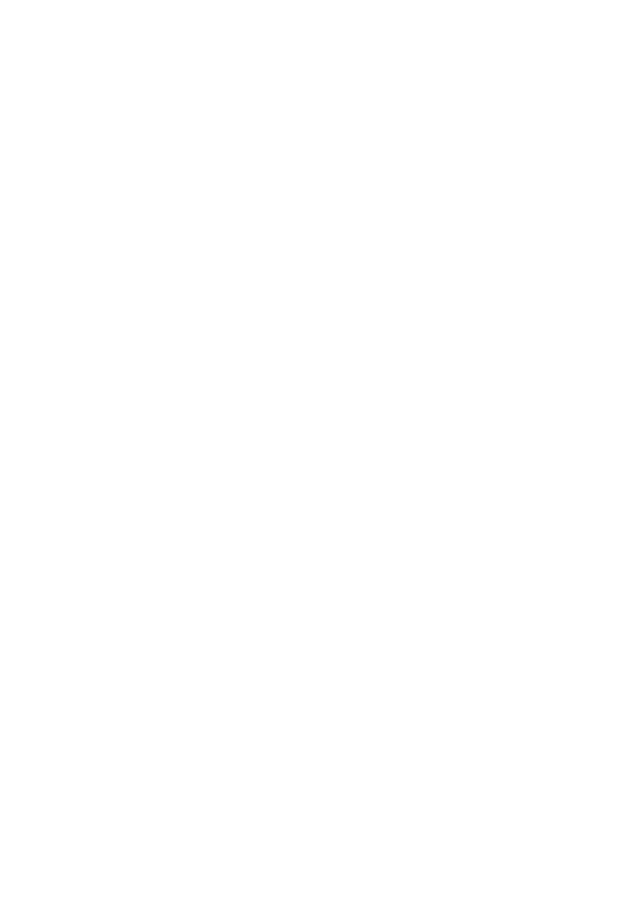
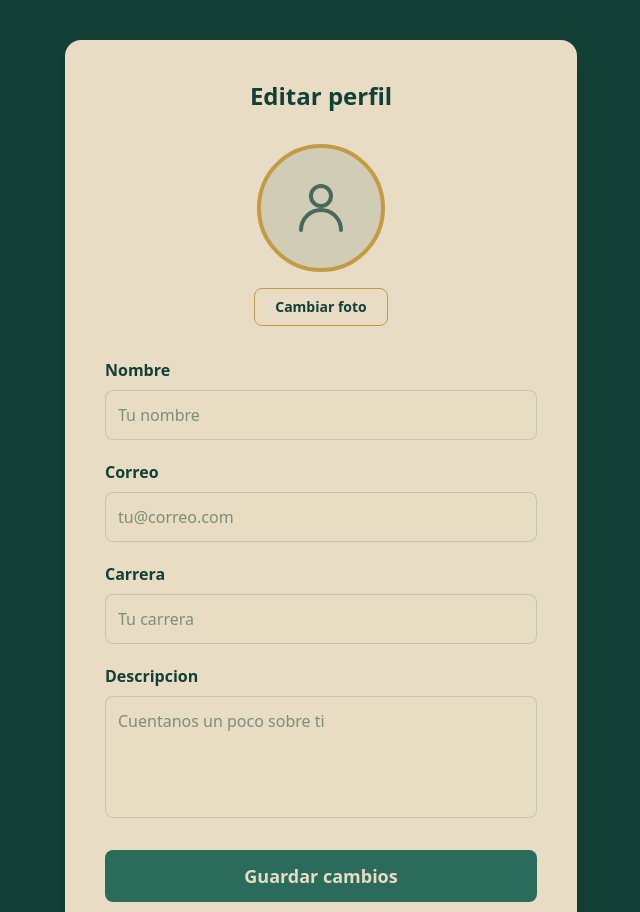
Before and after one commit to UPCLabs/classia, a React (Vite) app in the folder classia_front/: page /profile in a window 1280 px wide. Before the commit this address had no page. Shown: the top 912 px of the page, without its empty margins (319-959 px from the left). Before the commit the page ends 800 px from the top, so only its background shows below. Built offline with nearby package versions, Linux system fonts and the light colour scheme.

Commit message:
Actualizacion en dependencias y componente interfaz de usuario

```diff
--- a/classia_front/src/main.tsx
+++ b/classia_front/src/main.tsx
@@ -1,10 +1,15 @@
 import { StrictMode } from 'react'
 import { createRoot } from 'react-dom/client'
+import { QueryClient, QueryClientProvider } from '@tanstack/react-query'
 import './index.css'
 import Router from './router'
 
+const queryClient = new QueryClient()
+
 createRoot(document.getElementById('root')!).render(
   <StrictMode>
-    <Router />
+    <QueryClientProvider client={queryClient}>
+      <Router />
+    </QueryClientProvider>
   </StrictMode>,
 )
--- a/classia_front/src/router.tsx
+++ b/classia_front/src/router.tsx
@@ -1,5 +1,6 @@
 import { BrowserRouter, Routes, Route } from 'react-router-dom'
 import LoginView from './views/LoginView'
+import ProfileView from './views/ProfileView'
 
 
 export default function Router() {
@@ -8,6 +9,7 @@ export default function Router() {
         <BrowserRouter>
             <Routes>
               <Route path='/auth/login' element={<LoginView />} />
+              <Route path='/profile' element={<ProfileView/>} />
             </Routes>
         </BrowserRouter>
     )
--- /dev/null
+++ b/classia_front/src/views/ProfileView.tsx
@@ -0,0 +1,202 @@
+import { useState } from 'react'
+import { useMutation } from '@tanstack/react-query'
+import { useForm } from 'react-hook-form'
+
+type ProfileForm = {
+  nombre: string
+  correo: string
+  carrera: string
+  descripcion: string
+  avatar?: FileList
+}
+
+const emailPattern = /^[^\s@]+@[^\s@]+\.[^\s@]+$/
+
+export default function ProfileView() {
+  const [avatarPreview, setAvatarPreview] = useState<string | null>(null)
+
+  const {
+    register,
+    handleSubmit,
+    reset,
+    formState: { errors },
+  } = useForm<ProfileForm>()
+
+  const avatarRegister = register('avatar')
+
+  const updateProfileMutation = useMutation({
+    mutationFn: async (formData: ProfileForm) => {
+      console.log(formData)
+      return Promise.resolve(formData)
+    },
+    onSuccess: () => {
+      // TODO: Mostrar feedback cuando se defina la libreria de notificaciones.
+    },
+  })
+
+  const handleProfileForm = (formData: ProfileForm) => {
+    updateProfileMutation.mutate(formData)
+  }
+
+  const handleCancel = () => {
+    reset()
+    setAvatarPreview(null)
+  }
+
+  return (
+    <main className="min-h-screen bg-verde-oscuro px-4 py-10 text-verde-oscuro sm:px-6">
+      <form
+        className="mx-auto w-full max-w-lg rounded-2xl bg-crema p-6 shadow-lg sm:p-10"
+        onSubmit={handleSubmit(handleProfileForm)}
+      >
+        <legend className="mb-8 text-center text-2xl font-bold">
+          Editar perfil
+        </legend>
+
+        <section className="mb-8 flex flex-col items-center gap-4">
+          <div className="flex h-32 w-32 items-center justify-center overflow-hidden rounded-full border-4 border-dorado bg-verde-oscuro/10">
+            {avatarPreview ? (
+              <img
+                src={avatarPreview}
+                alt="Vista previa de la foto de perfil"
+                className="h-full w-full object-cover"
+              />
+            ) : (
+              <svg
+                aria-hidden="true"
+                className="h-16 w-16 text-verde-oscuro/70"
+                fill="none"
+                viewBox="0 0 24 24"
+                strokeWidth="1.5"
+                stroke="currentColor"
+              >
+                <path
+                  strokeLinecap="round"
+                  strokeLinejoin="round"
+                  d="M15.75 7.5a3.75 3.75 0 1 1-7.5 0 3.75 3.75 0 0 1 7.5 0ZM4.5 20.25a7.5 7.5 0 0 1 15 0"
+                />
+              </svg>
+            )}
+          </div>
+
+          <label
+            htmlFor="avatar"
+            className="cursor-pointer rounded-lg border border-dorado px-5 py-2 text-sm font-semibold text-verde-oscuro transition hover:bg-dorado hover:text-verde-oscuro focus-within:ring-2 focus-within:ring-dorado focus-within:ring-offset-2 focus-within:ring-offset-crema"
+          >
+            Cambiar foto
+          </label>
+          <input
+            id="avatar"
+            type="file"
+            accept="image/*"
+            className="sr-only"
+            {...avatarRegister}
+            onChange={(event) => {
+              avatarRegister.onChange(event)
+              const file = event.target.files?.[0]
+              setAvatarPreview(file ? URL.createObjectURL(file) : null)
+            }}
+          />
+        </section>
+
+        <div className="space-y-5">
+          <div className="grid gap-2">
+            <label htmlFor="nombre" className="font-semibold">
+              Nombre
+            </label>
+            <input
+              id="nombre"
+              type="text"
+              className="rounded-lg border border-verde-medio/20 bg-crema/80 p-3 text-verde-oscuro outline-none transition placeholder:text-verde-oscuro/50 focus:border-dorado focus:ring-2 focus:ring-dorado"
+              placeholder="Tu nombre"
+              {...register('nombre', {
+                required: 'El nombre es obligatorio',
+              })}
+            />
+            {errors.nombre && (
+              <p className="text-sm text-red-700">{errors.nombre.message}</p>
+            )}
+          </div>
+
+          <div className="grid gap-2">
+            <label htmlFor="correo" className="font-semibold">
+              Correo
+            </label>
+            <input
+              id="correo"
+              type="email"
+              className="rounded-lg border border-verde-medio/20 bg-crema/80 p-3 text-verde-oscuro outline-none transition placeholder:text-verde-oscuro/50 focus:border-dorado focus:ring-2 focus:ring-dorado"
+              placeholder="tu@correo.com"
+              {...register('correo', {
+                required: 'El correo es obligatorio',
+                pattern: {
+                  value: emailPattern,
+                  message: 'Ingresa un correo valido',
+                },
+              })}
+            />
+            {errors.correo && (
+              <p className="text-sm text-red-700">{errors.correo.message}</p>
+            )}
+          </div>
+
+          <div className="grid gap-2">
+            <label htmlFor="carrera" className="font-semibold">
+              Carrera
+            </label>
+            <input
+              id="carrera"
+              type="text"
+              className="rounded-lg border border-verde-medio/20 bg-crema/80 p-3 text-verde-oscuro outline-none transition placeholder:text-verde-oscuro/50 focus:border-dorado focus:ring-2 focus:ring-dorado"
+              placeholder="Tu carrera"
+              {...register('carrera', {
+                required: 'La carrera es obligatoria',
+              })}
+            />
+            {errors.carrera && (
+              <p className="text-sm text-red-700">{errors.carrera.message}</p>
+            )}
+          </div>
+
+          <div className="grid gap-2">
+            <label htmlFor="descripcion" className="font-semibold">
+              Descripcion
+            </label>
+            <textarea
+              id="descripcion"
+              rows={4}
+              className="resize-none rounded-lg border border-verde-medio/20 bg-crema/80 p-3 text-verde-oscuro outline-none transition placeholder:text-verde-oscuro/50 focus:border-dorado focus:ring-2 focus:ring-dorado"
+              placeholder="Cuentanos un poco sobre ti"
+              {...register('descripcion', {
+                required: 'La descripcion es obligatoria',
+              })}
+            />
+            {errors.descripcion && (
+              <p className="text-sm text-red-700">
+                {errors.descripcion.message}
+              </p>
+            )}
+          </div>
+        </div>
+
+        <div className="mt-8 grid gap-3">
+          <button
+            type="submit"
+            disabled={updateProfileMutation.isPending}
+            className="w-full rounded-lg bg-verde-medio p-3 text-lg font-bold text-crema transition hover:bg-verde-oscuro disabled:cursor-not-allowed disabled:opacity-70"
+          >
+            {updateProfileMutation.isPending ? 'Guardando...' : 'Guardar cambios'}
+          </button>
+
+          <button
+            type="button"
+            className="w-full rounded-lg border border-dorado p-3 text-lg font-bold text-verde-oscuro transition hover:bg-dorado/20"
+            onClick={handleCancel}
+          >
+            Cancelar
+          </button>
+        </div>
+      </form>
+    </main>
+  )
+}
--- a/classia_front/tailwind.config.js
+++ b/classia_front/tailwind.config.js
@@ -5,9 +5,14 @@ export default {
     "./src/**/*.{js,ts,jsx,tsx}",
   ],
   theme: {
-    extend: {},
+    extend: {
+      colors: {
+        'verde-oscuro': '#123F36',
+        'verde-medio': '#2A6B5C',
+        dorado: '#C49A45',
+        crema: '#E8DCC4',
+      },
+    },
   },
-  plugins: [
-    require('@tailwindcss/forms'),
-  ],
+  plugins: [],
 }
```
Also changed, not shown: classia_front/package.json (+6 -3 lines), 1 other file (tests, documents, lock files or other folders).
